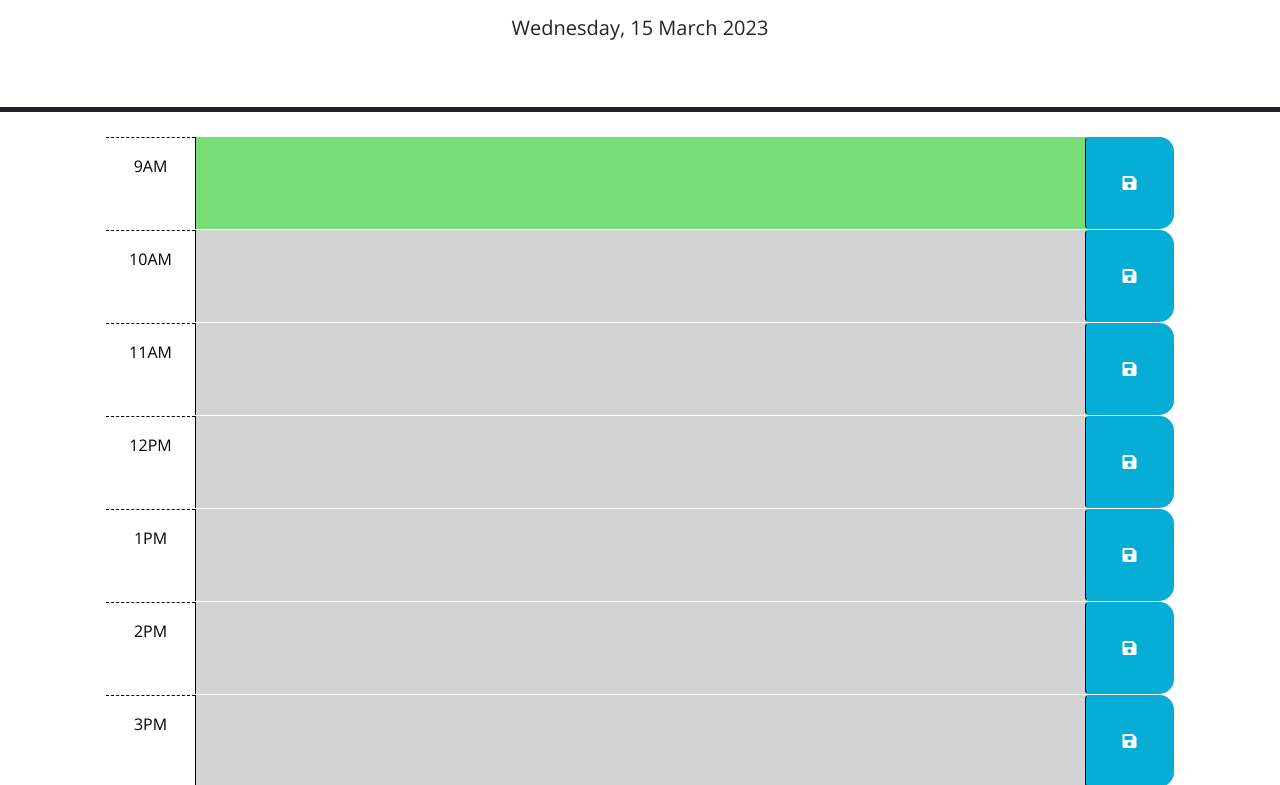
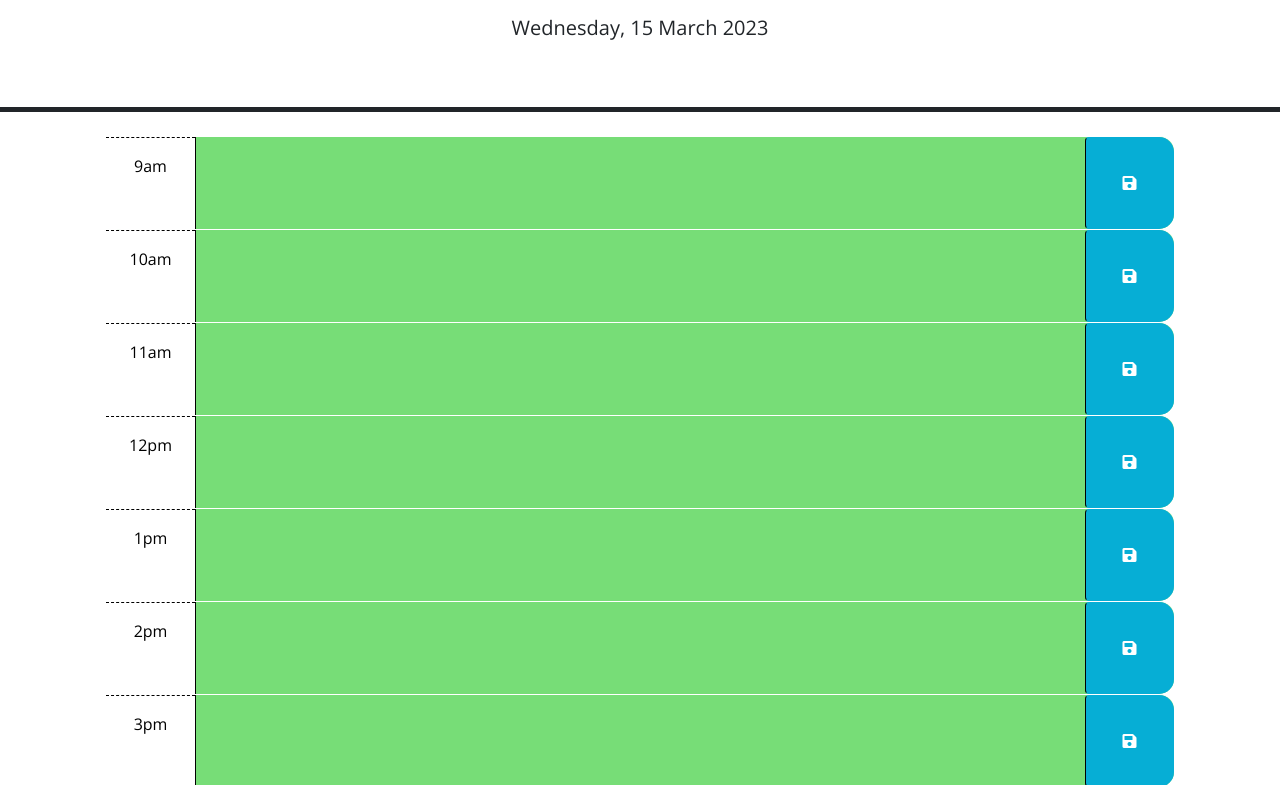
Before and after one commit to zeinahares/To-Do-List, a plain HTML site: page index.html in a window 1280 px wide. Shown: the part 166-951 px from the top of the page. Drawn offline with nearby package versions, Linux system fonts and the light colour scheme.

Commit message:
time color change bug fixed

```diff
--- a/index.html
+++ b/index.html
@@ -31,7 +31,7 @@
     <div class="container-lg px-5">
 
       <div id="hour-9" class="row time-block">
-        <div class="col-2 col-md-1 hour text-center py-3">9AM</div>
+        <div class="col-2 col-md-1 hour text-center py-3">9am</div>
         <textarea class="col-8 col-md-10 description" rows="3"> </textarea>
         <button class="btn saveBtn col-2 col-md-1" aria-label="save">
           <i class="fas fa-save" aria-hidden="true"></i>
@@ -39,7 +39,7 @@
       </div>
 
       <div id="hour-10" class="row time-block">
-        <div class="col-2 col-md-1 hour text-center py-3">10AM</div>
+        <div class="col-2 col-md-1 hour text-center py-3">10am</div>
         <textarea class="col-8 col-md-10 description" rows="3"> </textarea>
         <button class="btn saveBtn col-2 col-md-1" aria-label="save">
           <i class="fas fa-save" aria-hidden="true"></i>
@@ -47,7 +47,7 @@
       </div>
 
       <div id="hour-11" class="row time-block">
-        <div class="col-2 col-md-1 hour text-center py-3">11AM</div>
+        <div class="col-2 col-md-1 hour text-center py-3">11am</div>
         <textarea class="col-8 col-md-10 description" rows="3"> </textarea>
         <button class="btn saveBtn col-2 col-md-1" aria-label="save">
           <i class="fas fa-save" aria-hidden="true"></i>
@@ -55,7 +55,7 @@
       </div>
 
       <div id="hour-12" class="row time-block">
-        <div class="col-2 col-md-1 hour text-center py-3">12PM</div>
+        <div class="col-2 col-md-1 hour text-center py-3">12pm</div>
         <textarea class="col-8 col-md-10 description" rows="3"> </textarea>
         <button class="btn saveBtn col-2 col-md-1" aria-label="save">
           <i class="fas fa-save" aria-hidden="true"></i>
@@ -63,7 +63,7 @@
       </div>
 
       <div id="hour-1" class="row time-block">
-        <div class="col-2 col-md-1 hour text-center py-3">1PM</div>
+        <div class="col-2 col-md-1 hour text-center py-3">1pm</div>
         <textarea class="col-8 col-md-10 description" rows="3"> </textarea>
         <button class="btn saveBtn col-2 col-md-1" aria-label="save">
           <i class="fas fa-save" aria-hidden="true"></i>
@@ -72,7 +72,7 @@
 
 
       <div id="hour-2" class="row time-block">
-        <div class="col-2 col-md-1 hour text-center py-3">2PM</div>
+        <div class="col-2 col-md-1 hour text-center py-3">2pm</div>
         <textarea class="col-8 col-md-10 description" rows="3"> </textarea>
         <button class="btn saveBtn col-2 col-md-1" aria-label="save">
           <i class="fas fa-save" aria-hidden="true"></i>
@@ -80,7 +80,7 @@
       </div>
 
       <div id="hour-3" class="row time-block">
-        <div class="col-2 col-md-1 hour text-center py-3">3PM</div>
+        <div class="col-2 col-md-1 hour text-center py-3">3pm</div>
         <textarea class="col-8 col-md-10 description" rows="3"> </textarea>
         <button class="btn saveBtn col-2 col-md-1" aria-label="save">
           <i class="fas fa-save" aria-hidden="true"></i>
@@ -88,7 +88,7 @@
       </div>
 
       <div id="hour-4" class="row time-block">
-        <div class="col-2 col-md-1 hour text-center py-3">4PM</div>
+        <div class="col-2 col-md-1 hour text-center py-3">4pm</div>
         <textarea class="col-8 col-md-10 description" rows="3"> </textarea>
         <button class="btn saveBtn col-2 col-md-1" aria-label="save">
           <i class="fas fa-save" aria-hidden="true"></i>
@@ -96,7 +96,7 @@
       </div>
 
       <div id="hour-5" class="row time-block">
-        <div class="col-2 col-md-1 hour text-center py-3">5PM</div>
+        <div class="col-2 col-md-1 hour text-center py-3">5pm</div>
         <textarea class="col-8 col-md-10 description" rows="3"> </textarea>
         <button class="btn saveBtn col-2 col-md-1" aria-label="save">
           <i class="fas fa-save" aria-hidden="true"></i>
--- a/script.js
+++ b/script.js
@@ -1,7 +1,7 @@
 
 // [x] the current day is displayed at the top of the calendar when calendar opens
 // [X] WHEN I scroll down THEN I am presented with timeblocks for standard business hours
-// [- Buggy] each timeblock is color coded to indicate whether it is in the past, present, or future (CHANGE CLASSES, ADD REMOVE FUTURE & PAST & PRESENT)
+// [X] each timeblock is color coded to indicate whether it is in the past, present, or future (CHANGE CLASSES, ADD REMOVE FUTURE & PAST & PRESENT)
 // [X] WHEN I click into a timeblock THEN I can enter an event
 // [ ] WHEN I click the save button for that timeblock THEN the text for that event is saved in local storage
 // [ ] WHEN I refresh the page THEN the saved events persist
@@ -9,7 +9,21 @@
 // Wrap all code that interacts with the DOM in a call to jQuery to ensure that
 // the code isn't run until the browser has finished rendering all the elements
 // in the html.
+console.log('hi');
 $(function () {
+  // set the value of each time in day.js inside html
+  // set the value of #hour-9 to 09
+  $('#hour-9').children('.hour').val(dayjs().hour(09).format('HH'));
+  // set the value of #hour-10 to 10, etc
+  $('#hour-10').children('.hour').val(dayjs().hour(10).format('HH'));
+  $('#hour-11').children('.hour').val(dayjs().hour(11).format('HH'));
+  $('#hour-12').children('.hour').val(dayjs().hour(12).format('HH'));
+  $('#hour-1').children('.hour').val(dayjs().hour(13).format('HH'));
+  $('#hour-2').children('.hour').val(dayjs().hour(14).format('HH'));
+  $('#hour-3').children('.hour').val(dayjs().hour(15).format('HH'));
+  $('#hour-4').children('.hour').val(dayjs().hour(16).format('HH'));
+  $('#hour-5').children('.hour').val(dayjs().hour(17).format('HH'));
+
   // TODO: Add a listener for click events on the save button. This code should
   // use the id in the containing time-block as a key to save the user input in
   // local storage. HINT: What does `this` reference in the click listener
@@ -23,32 +37,20 @@ $(function () {
   // attribute of each time-block be used to conditionally add or remove the
   // past, present, and future classes? How can Day.js be used to get the
   // current hour in 24-hour time?
-  var todaysHour = dayjs().format('hA');
+  var todaysHour = dayjs().format('HH');
   var workdayHours = 9;
 
   var hourBox = $('.container-lg').children('.row');
 
-
   for(var i = 0; i < workdayHours; i++) {
-    if (hourBox.eq(i).children('.hour').text() === todaysHour) {
+    if (hourBox.eq(i).children('.hour').val() === todaysHour) {
       hourBox.eq(i).addClass('present');
-    } else if (hourBox.eq(i).children('.hour').text() < todaysHour) {
+    } else if (hourBox.eq(i).children('.hour').val() < todaysHour) {
       hourBox.eq(i).addClass('past');
-    } else if (hourBox.eq(i).children('.hour').text() > todaysHour){
+    } else if (hourBox.eq(i).children('.hour').val() > todaysHour){
       hourBox.eq(i).addClass('future');
     }
-    // var hourEl = hourBox.eq(i).children('.hour').text();
-    // var hourDiff = todaysDate.diff(hourEl,'hour');
-    // console.log(todaysHour);
-    // if ( hourDiff === 0) {
-    //   hourBox.eq(i).addClass('present');
-    // } else if (hourDiff < 0) {
-    //   hourBox.eq(i).addClass('past');
-    // } else if (hourDiff > 0){
-    //   hourBox.eq(i).addClass('future');
-    // }
   }
-
   //
   // TODO: Add code to get any user input that was saved in localStorage and set
   // the values of the corresponding textarea elements. HINT: How can the id
```
